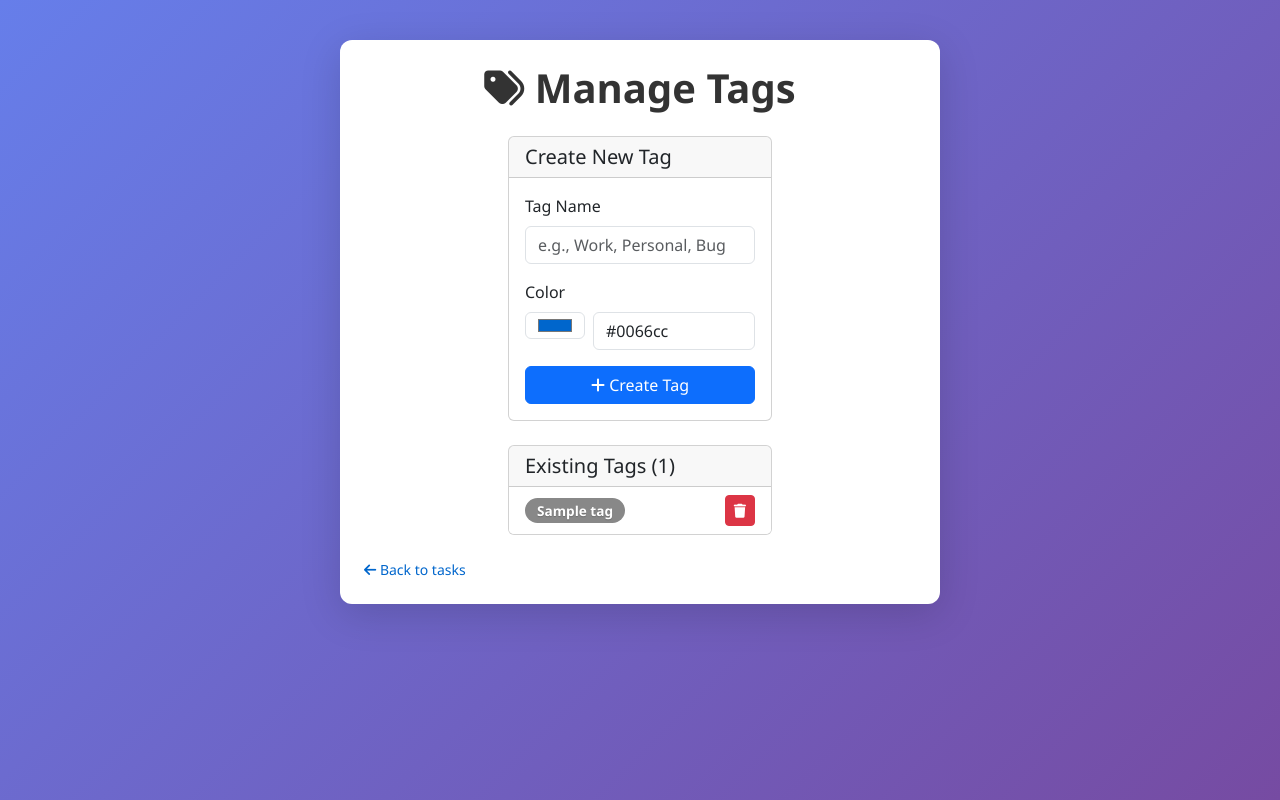
After one commit to nv23046/cc302-flask-to-do-app, a Flask app: page /tags in a window 1280 px wide. The commit adds this page. Run offline with Flask 3, Linux system fonts and the light colour scheme; tables that the repository leaves empty hold one stand-in row (values such as "Sample post").

Commit message:
feat(tags): implement task tags and label management system
- Add tag management routes: /tags, /tags/add, /tags/delete
- Implement tag creation with custom colors
- Add task-tag association logic
- Create tags.html for managing tag catalog
- Update edit.html with tag management UI
- Add tag chips with visual styling
- Prepare database for tag filtering integration

```diff
--- a/app.py
+++ b/app.py
@@ -191,6 +191,58 @@ def toggle(id):
     conn.close()
     return {"success": True, "completed": new_completed if task else None}
 
+# Tag Management Routes
+@app.route("/tags", methods=["GET"])
+def tags():
+    conn = get_db()
+    tags = conn.execute("SELECT * FROM tags ORDER BY name").fetchall()
+    conn.close()
+    return render_template("tags.html", tags=tags)
+
+@app.route("/tags/add", methods=["POST"])
+def add_tag():
+    name = request.form.get("name", "").strip()
+    color = request.form.get("color", "#0066cc")
+
+    if name:
+        conn = get_db()
+        try:
+            conn.execute("INSERT INTO tags (name, color) VALUES (?, ?)", (name, color))
+            conn.commit()
+        except:
+            pass  # Tag already exists
+        conn.close()
+
+    return redirect(url_for("tags"))
+
+@app.route("/tags/delete/<int:tag_id>", methods=["POST"])
+def delete_tag(tag_id):
+    conn = get_db()
+    conn.execute("DELETE FROM task_tags WHERE tag_id=?", (tag_id,))
+    conn.execute("DELETE FROM tags WHERE id=?", (tag_id,))
+    conn.commit()
+    conn.close()
+    return redirect(url_for("tags"))
+
+@app.route("/task/<int:id>/tag/<int:tag_id>", methods=["POST"])
+def add_task_tag(id, tag_id):
+    conn = get_db()
+    try:
+        conn.execute("INSERT INTO task_tags (task_id, tag_id) VALUES (?, ?)", (id, tag_id))
+        conn.commit()
+    except:
+        pass  # Already tagged
+    conn.close()
+    return redirect(url_for("edit", id=id))
+
+@app.route("/task/<int:id>/tag/<int:tag_id>", methods=["DELETE"])
+def remove_task_tag(id, tag_id):
+    conn = get_db()
+    conn.execute("DELETE FROM task_tags WHERE task_id=? AND tag_id=?", (id, tag_id))
+    conn.commit()
+    conn.close()
+    return {"success": True}
+
 if __name__ == "__main__":
     init_db()
     app.run(host="0.0.0.0", port=5000, debug=True)
--- /dev/null
+++ b/templates/tags.html
@@ -0,0 +1,126 @@
+{% extends "base.html" %}
+
+{% block title %}Manage Tags{% endblock %}
+
+{% block content %}
+<h1 class="text-center mb-4">
+    <i class="fas fa-tags"></i> Manage Tags
+</h1>
+
+<div class="row">
+    <div class="col-md-6 mx-auto">
+        <div class="card mb-4">
+            <div class="card-header">
+                <h5 class="mb-0">Create New Tag</h5>
+            </div>
+            <div class="card-body">
+                <form method="POST" action="{{ url_for('add_tag') }}" class="mb-0">
+                    <div class="mb-3">
+                        <label for="tag-name" class="form-label">Tag Name</label>
+                        <input
+                            type="text"
+                            id="tag-name"
+                            name="name"
+                            class="form-control"
+                            placeholder="e.g., Work, Personal, Bug"
+                            required
+                        >
+                    </div>
+
+                    <div class="mb-3">
+                        <label for="tag-color" class="form-label">Color</label>
+                        <div class="d-flex gap-2">
+                            <input
+                                type="color"
+                                id="tag-color"
+                                name="color"
+                                class="form-control"
+                                style="max-width: 60px;"
+                                value="#0066cc"
+                            >
+                            <input
+                                type="text"
+                                id="tag-color-hex"
+                                class="form-control"
+                                value="#0066cc"
+                                readonly
+                            >
+                        </div>
+                    </div>
+
+                    <button type="submit" class="btn btn-primary w-100">
+                        <i class="fas fa-plus"></i> Create Tag
+                    </button>
+                </form>
+            </div>
+        </div>
+
+        {% if tags %}
+        <div class="card">
+            <div class="card-header">
+                <h5 class="mb-0">Existing Tags ({{ tags|length }})</h5>
+            </div>
+            <div class="list-group list-group-flush">
+                {% for tag in tags %}
+                <div class="list-group-item d-flex justify-content-between align-items-center">
+                    <div class="d-flex align-items-center gap-2">
+                        <span
+                            class="badge rounded-pill"
+                            style="background-color: {{ tag.color }}"
+                        >
+                            {{ tag.name }}
+                        </span>
+                    </div>
+                    <form method="POST" action="{{ url_for('delete_tag', tag_id=tag.id) }}" style="margin: 0;">
+                        <button type="submit" class="btn btn-sm btn-danger" onclick="return confirm('Delete this tag?');">
+                            <i class="fas fa-trash"></i>
+                        </button>
+                    </form>
+                </div>
+                {% endfor %}
+            </div>
+        </div>
+        {% else %}
+        <div class="alert alert-info text-center">
+            <i class="fas fa-inbox"></i> No tags yet. Create one to get started!
+        </div>
+        {% endif %}
+    </div>
+</div>
+
+<a href="{{ url_for('index') }}" class="back-link mt-4 d-block">
+    <i class="fas fa-arrow-left"></i> Back to tasks
+</a>
+
+<script>
+// Sync color input and hex display
+const colorInput = document.getElementById('tag-color');
+const hexInput = document.getElementById('tag-color-hex');
+
+colorInput.addEventListener('change', function() {
+    hexInput.value = this.value;
+});
+
+colorInput.addEventListener('input', function() {
+    hexInput.value = this.value;
+});
+</script>
+
+<style>
+.badge {
+    font-size: 0.85rem;
+    padding: 6px 12px;
+    color: white;
+    text-shadow: 0 1px 1px rgba(0, 0, 0, 0.2);
+}
+
+.back-link {
+    color: #0066cc;
+    text-decoration: none;
+}
+
+.back-link:hover {
+    text-decoration: underline;
+}
+</style>
+{% endblock %}
```
Also changed, not shown: templates/edit.html (+84 -1 lines).
